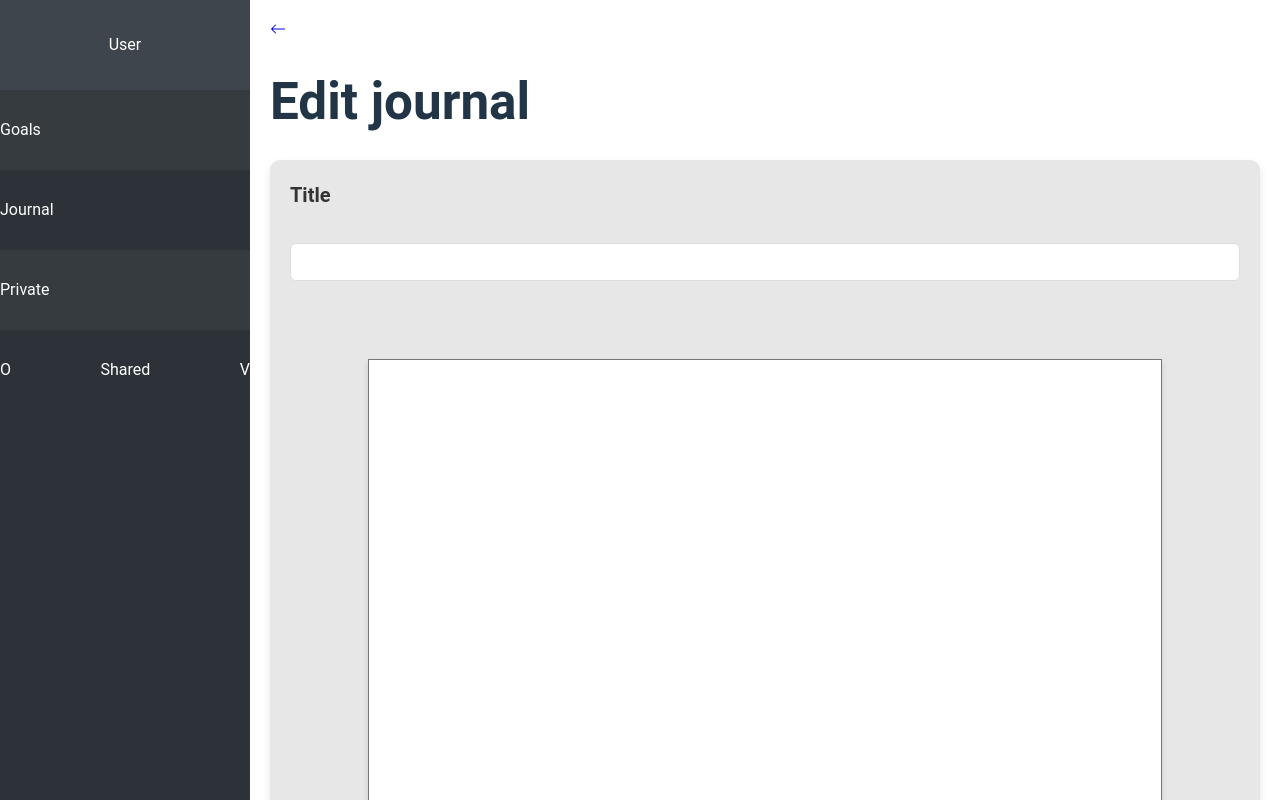
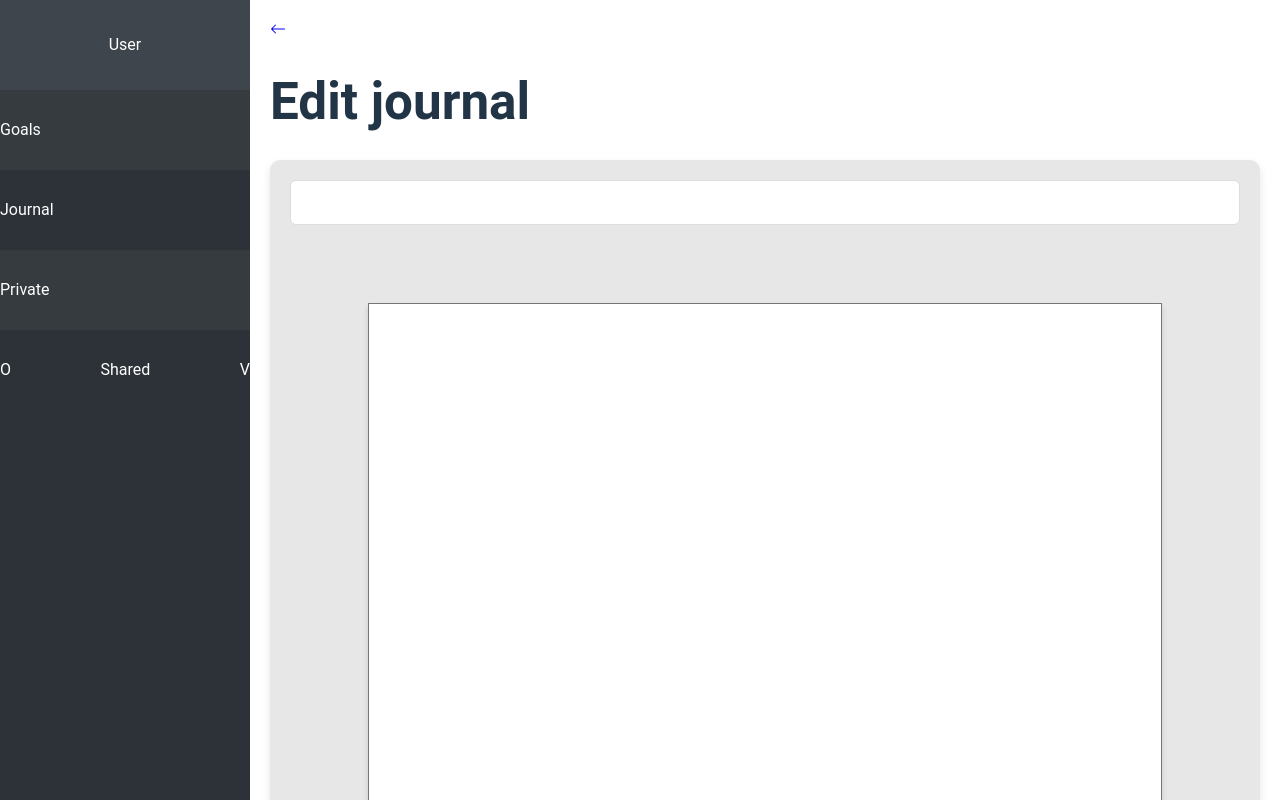
Before and after one commit to Ninejar/cautious-adventure, a React (Vite) app in the folder frontend/: page /journals/edit/1 in a window 1280 px wide. Shown: the top 800 px of the page. Built offline with nearby package versions, Linux system fonts and the light colour scheme; no server answers.

Commit message:
placeholder text

```diff
--- a/frontend/src/index.css
+++ b/frontend/src/index.css
@@ -357,6 +357,12 @@ h1{
   background-color: #1e70a6;
 }
 
+.create_journal input#title{
+  /* background-color: #a1d9ff; */
+  font-weight: bold;
+  font-size: 15pt;
+}
+
 .table_or_card{
   display: flex;
   justify-content: center;
--- a/frontend/src/pages/CreateJournal.jsx
+++ b/frontend/src/pages/CreateJournal.jsx
@@ -44,10 +44,8 @@ const CreateJournal = () => {
       {loading ? <Loading /> : ''}
 
       <div className="create_journal">
-        <label>Title</label>
-        <input type="text" value={title} onChange={(e) => setTitle(e.target.value)} />
+        <input id="title" type="text" placeholder='Title' value={title} onChange={(e) => setTitle(e.target.value)} />
 
-        <label>Content</label>
         <Page content={content} onChange={(e) => setContent(e.target.value)} />
 
         <div className='radio_container'>
--- a/frontend/src/pages/EditJournal.jsx
+++ b/frontend/src/pages/EditJournal.jsx
@@ -162,8 +162,7 @@ const EditJournal = () => {
         {loading ? <Loading /> : ''}
 
         <div className="create_journal">
-          <label>Title</label>
-          <input type="text" value={title} onChange={(e) => setTitle(e.target.value)} />
+          <input id="title" type="text" value={title} onChange={(e) => setTitle(e.target.value)} />
 
           {/* Use the Page component for content editing */}
           <Page content={content} onChange={(e) => setContent(e.target.value)} />
```
